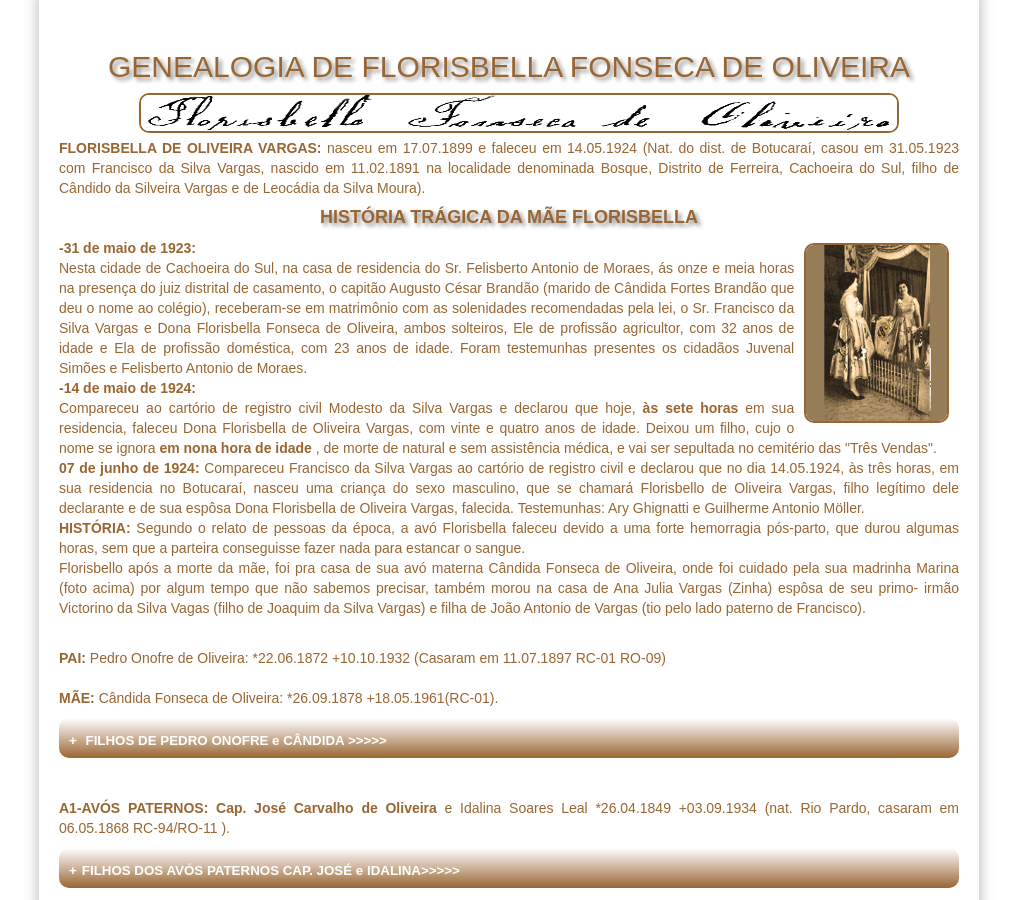
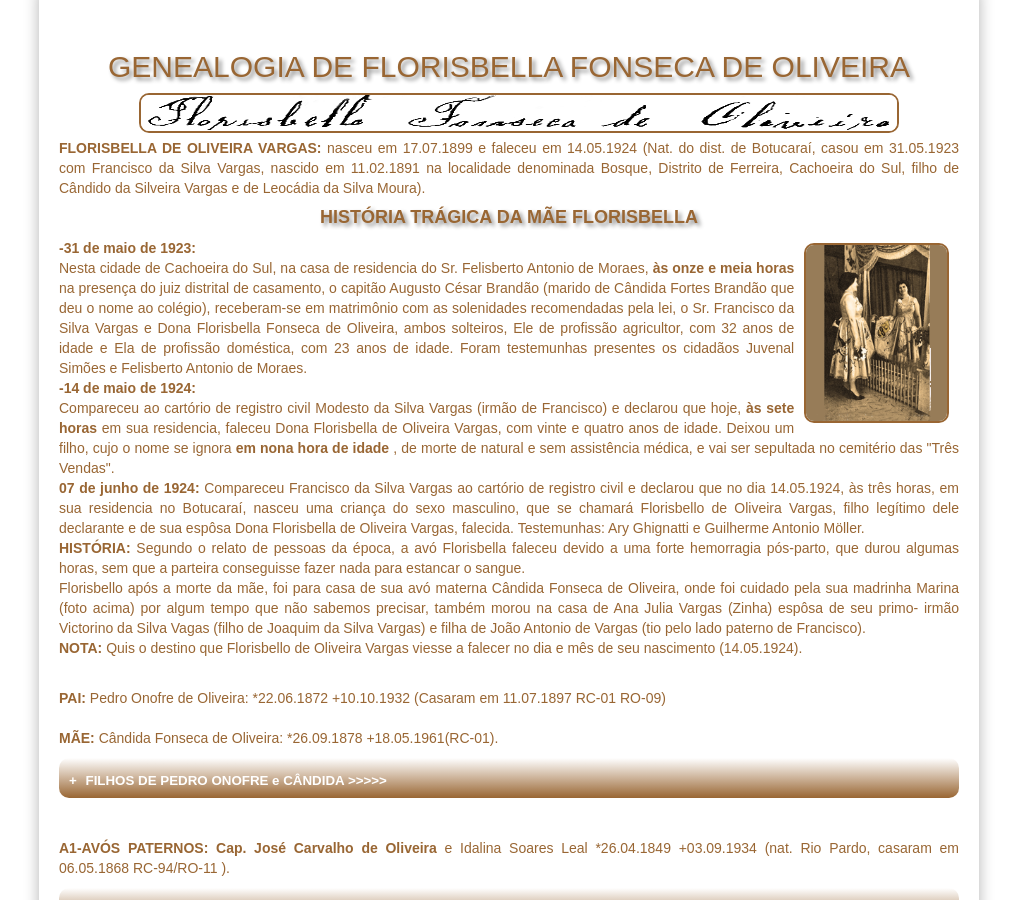
Before and after one commit to claudiovargas1955/claudiovargas1955.github.io, a Jekyll site: the page built from _pages/arvore-genealogica-de-costados-de-florisbella.html, in a window 1280 px wide and 900 px high, scrolled down 309 px. Shown: the whole window, without its empty margins (131-1148 px from the left). Built offline with Jekyll 4.4.1, drawn with Linux system fonts in a browser that asks for light colours; some web fonts are replaced.

Commit message:
Update arvore-genealogica-de-costados-de-florisbella.html

```diff
--- a/_pages/arvore-genealogica-de-costados-de-florisbella.html
+++ b/_pages/arvore-genealogica-de-costados-de-florisbella.html
@@ -73,25 +73,27 @@ Cândido da Silveira Vargas e de Leocádia da Silva Moura). <br>
 <h5>HISTÓRIA TRÁGICA DA MÃE FLORISBELLA</h5>
 <img class="esq" style="float:right"; src="/images/145205640015.png" height="180px" title="Marina Madrinha de Florisbelo";/>
 <p><b>-31 de maio de 1923:</b><br>
-Nesta cidade de Cachoeira do Sul, na casa de residencia do Sr. Felisberto Antonio de Moraes, <b></b>ás onze e meia horas</b> na
+Nesta cidade de Cachoeira do Sul, na casa de residencia do Sr. Felisberto Antonio de Moraes, <b>às onze e meia horas</b> na
 presença do juiz distrital de casamento, o capitão Augusto César Brandão (marido de Cândida Fortes Brandão que deu o nome ao colégio),
 receberam-se em matrimônio com as solenidades recomendadas pela lei, o Sr. Francisco da Silva Vargas e Dona Florisbella Fonseca de
 Oliveira, ambos solteiros, Ele de profissão agricultor, com 32 anos de idade e Ela de profissão doméstica, com 23 anos de idade. Foram
 testemunhas presentes os cidadãos Juvenal Simões e Felisberto Antonio de Moraes.<br>
 <b>-14 de maio de 1924: </b><br>
-Compareceu ao  cartório de registro civil Modesto da Silva Vargas e declarou que hoje, <b>às sete horas</b> em sua residencia,
-faleceu Dona Florisbella de Oliveira Vargas, com vinte e quatro anos de idade. Deixou um filho, cujo o nome se ignora <b>em nona
-hora de idade </b>, de morte de natural e sem assistência médica, e vai ser sepultada no cemitério das "Três Vendas". <br>
+Compareceu ao  cartório de registro civil Modesto da Silva Vargas (irmão de Francisco) e declarou que hoje, <b>às sete horas</b> em
+sua residencia, faleceu Dona Florisbella de Oliveira Vargas, com vinte e quatro anos de idade. Deixou um filho, cujo o nome se ignora
+<b>em nona hora de idade </b>, de morte de natural e sem assistência médica, e vai ser sepultada no cemitério das "Três Vendas". <br>
 <b>07 de junho de 1924: </b> Compareceu Francisco da Silva Vargas ao cartório de registro civil e declarou que no dia 14.05.1924,
 <b></b>às três horas</b>, em sua residencia no Botucaraí, nasceu uma criança do sexo masculino, que se chamará Florisbello de Oliveira
 Vargas, filho legítimo dele declarante e de sua espôsa Dona Florisbella de Oliveira Vargas, falecida. Testemunhas: Ary Ghignatti e
 Guilherme Antonio Möller.<br>
 <b>HISTÓRIA:</b> Segundo o relato de pessoas da época, a avó Florisbella faleceu devido a uma forte hemorragia pós-parto, que durou
 algumas horas, sem que a parteira conseguisse fazer nada para estancar o sangue.<br>
-Florisbello após a morte da mãe, foi pra casa de sua avó materna Cândida Fonseca de Oliveira, onde foi cuidado pela sua madrinha
+Florisbello após a morte da mãe, foi para casa de sua avó materna Cândida Fonseca de Oliveira, onde foi cuidado pela sua madrinha
 Marina (foto acima) por algum tempo que não sabemos precisar, também morou na casa de Ana Julia Vargas (Zinha) espôsa de seu primo-
 irmão Victorino da Silva Vagas (filho de Joaquim da Silva Vargas) e filha de João Antonio de Vargas (tio pelo lado paterno de
-Francisco). <br><br>
+Francisco). <br>
+<b>NOTA:</b> Quis o destino que Florisbello de Oliveira Vargas viesse a falecer no dia e mês de seu nascimento (14.05.1924).<br><br>
+
 <p><b>PAI: </b>Pedro Onofre de Oliveira: *22.06.1872 +10.10.1932 (Casaram em 11.07.1897 RC-01 RO-09) <br/> <br/>
 <b>MÃE: </b> Cândida Fonseca de Oliveira: *26.09.1878 +18.05.1961(RC-01).
 <details><summary> <b>FILHOS DE PEDRO ONOFRE e CÂNDIDA  >>>>></summary> </b><br/>
```
